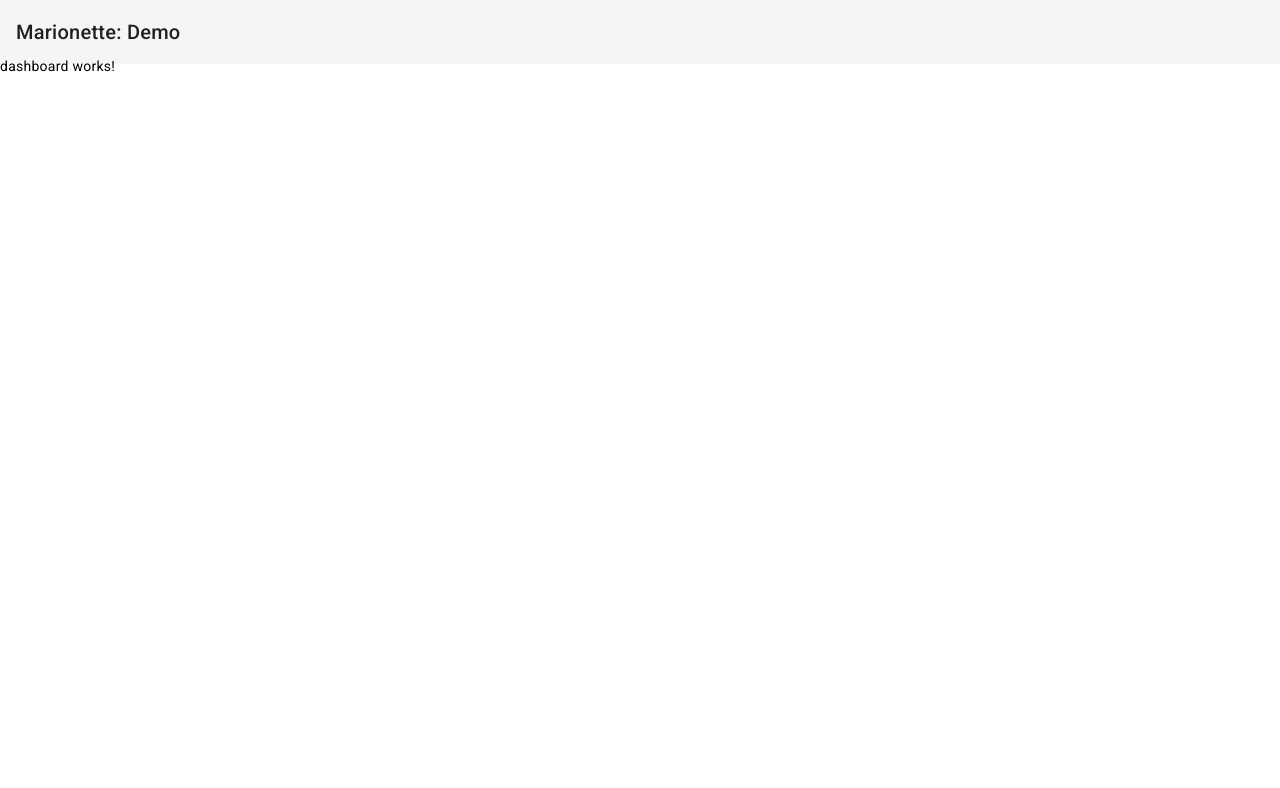
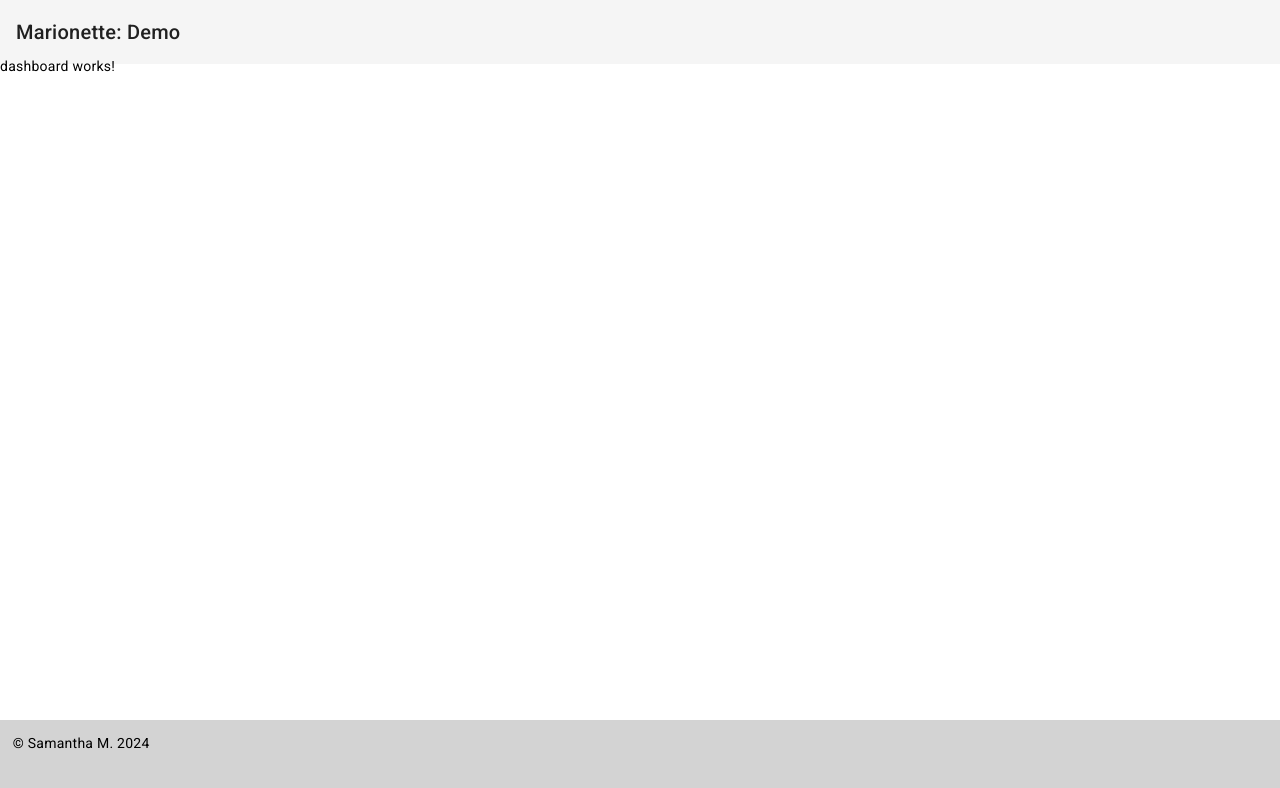
Before and after one commit to samantha-m/marionette-demo, an Angular app: page / in a window 1280 px wide. Shown: the top 788 px of the page. Built offline with nearby package versions, Linux system fonts and the light colour scheme.

Commit message:
created footer component

```diff
--- a/src/app/app.component.html
+++ b/src/app/app.component.html
@@ -5,5 +5,5 @@
     <router-outlet></router-outlet>
 </div>
 <div id="footer">
-
+    <app-footer></app-footer>
 </div>
--- a/src/app/app.component.ts
+++ b/src/app/app.component.ts
@@ -3,6 +3,7 @@ import { CommonModule } from '@angular/common';
 import { RouterOutlet } from '@angular/router';
 import { DashboardModule } from './pages/dashboard/dashboard.module';
 import { HeaderComponent } from './common/header/header.component';
+import { FooterComponent } from './common/footer/footer.component';
 
 @Component({
   selector: 'app-root',
@@ -11,6 +12,7 @@ import { HeaderComponent } from './common/header/header.component';
     CommonModule,
     DashboardModule,
     HeaderComponent,
+    FooterComponent,
     RouterOutlet
   ],
   templateUrl: './app.component.html',
--- /dev/null
+++ b/src/app/common/footer/footer.component.css
@@ -0,0 +1,6 @@
+#footer-content {
+    background: lightgray;
+    padding: 1%;
+    height: 100%;
+    width: 100%;
+}
--- /dev/null
+++ b/src/app/common/footer/footer.component.html
@@ -0,0 +1,3 @@
+<div id="footer-content">
+    <span>© Samantha M. 2024</span>
+</div>
```
Also changed, not shown: src/app/common/footer/footer.component.ts (added, +12 -0 lines), 1 other file (tests, documents, lock files or other folders).
